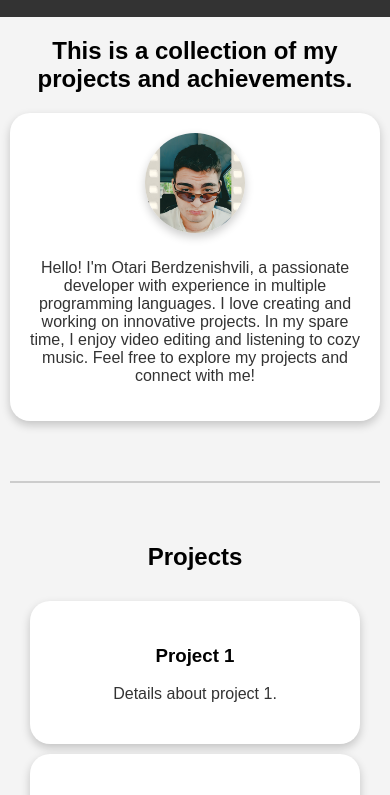
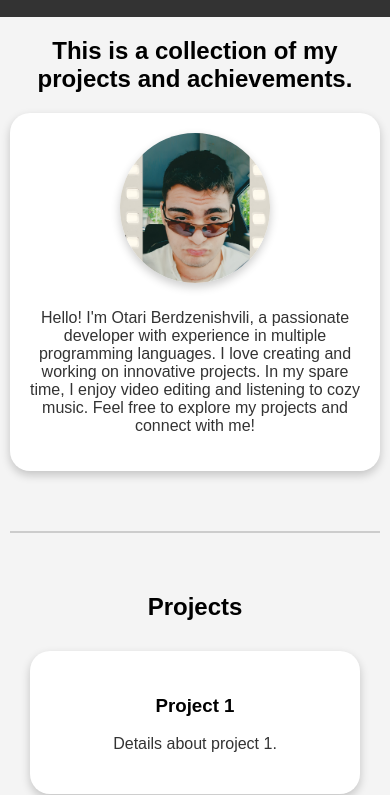
Before and after one commit to frotari/otariportfolio, a website: page index.html in a window 390 px wide. Shown: the part 51-846 px from the top of the page. Drawn offline with Linux system fonts and the light colour scheme.

Commit message:
Update styles.css

```diff
--- a/styles.css
+++ b/styles.css
@@ -195,8 +195,8 @@ footer {
   }
 
   .profile-picture {
-    width: 100px;
-    height: 100px;
+    width: 150px; /* Increased size for mobile */
+    height: 150px; /* Increased size for mobile */
     margin-bottom: 10px;
   }
 
```
